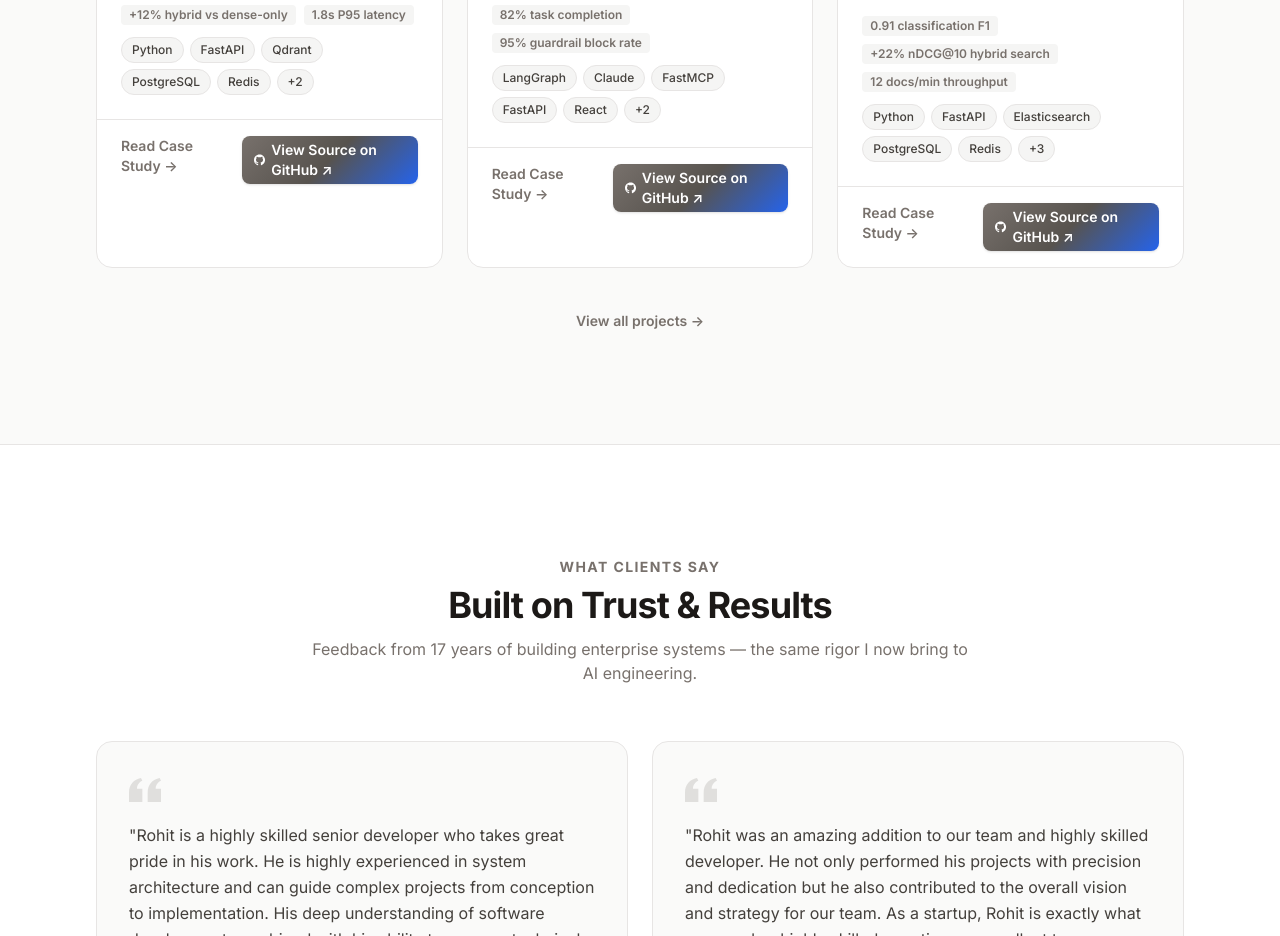
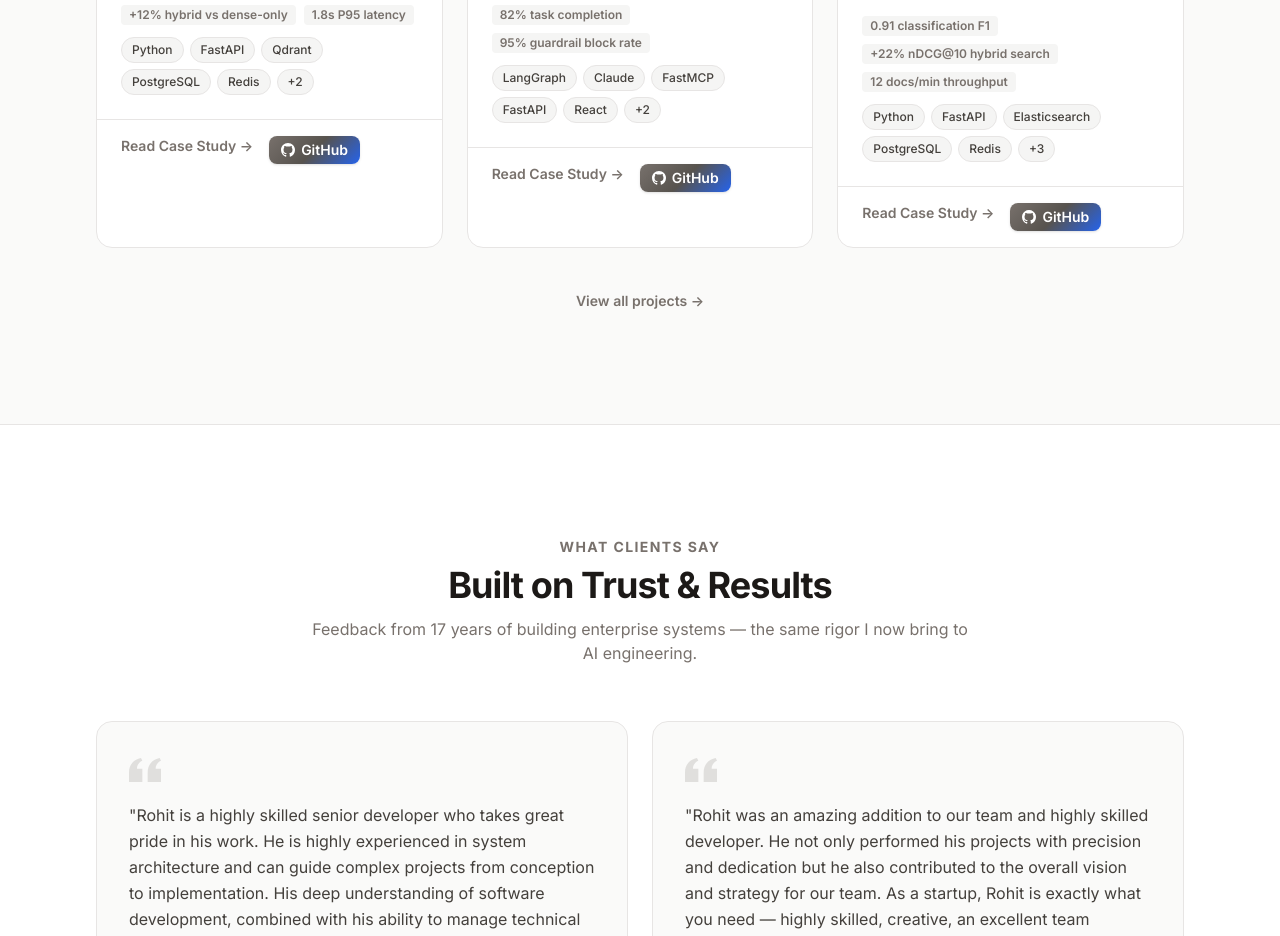
Before and after one commit to rohit-jain84/rohitjain-site, a React (Vite) app: page / in a window 1280 px wide. Shown: the part 2900-3836 px from the top of the page. Built offline with nearby package versions, Linux system fonts and the light colour scheme.

Commit message:
Shorten GitHub button label on Home page cards for alignment

```diff
--- a/src/pages/Home.tsx
+++ b/src/pages/Home.tsx
@@ -193,7 +193,7 @@ export function Home() {
                     tabIndex={0}
                   >
                     <svg className="w-3.5 h-3.5" fill="currentColor" viewBox="0 0 24 24"><path d="M12 0c-6.626 0-12 5.373-12 12 0 5.302 3.438 9.8 8.207 11.387.599.111.793-.261.793-.577v-2.234c-3.338.726-4.033-1.416-4.033-1.416-.546-1.387-1.333-1.756-1.333-1.756-1.089-.745.083-.729.083-.729 1.205.084 1.839 1.237 1.839 1.237 1.07 1.834 2.807 1.304 3.492.997.107-.775.418-1.305.762-1.604-2.665-.305-5.467-1.334-5.467-5.931 0-1.311.469-2.381 1.236-3.221-.124-.303-.535-1.524.117-3.176 0 0 1.008-.322 3.301 1.23.957-.266 1.983-.399 3.003-.404 1.02.005 2.047.138 3.006.404 2.291-1.552 3.297-1.23 3.297-1.23.653 1.653.242 2.874.118 3.176.77.84 1.235 1.911 1.235 3.221 0 4.609-2.807 5.624-5.479 5.921.43.372.823 1.102.823 2.222v3.293c0 .319.192.694.801.576 4.765-1.589 8.199-6.086 8.199-11.386 0-6.627-5.373-12-12-12z"/></svg>
-                    View Source on GitHub &#x2197;
+                    GitHub
                   </span>
                 )}
               </div>
```
